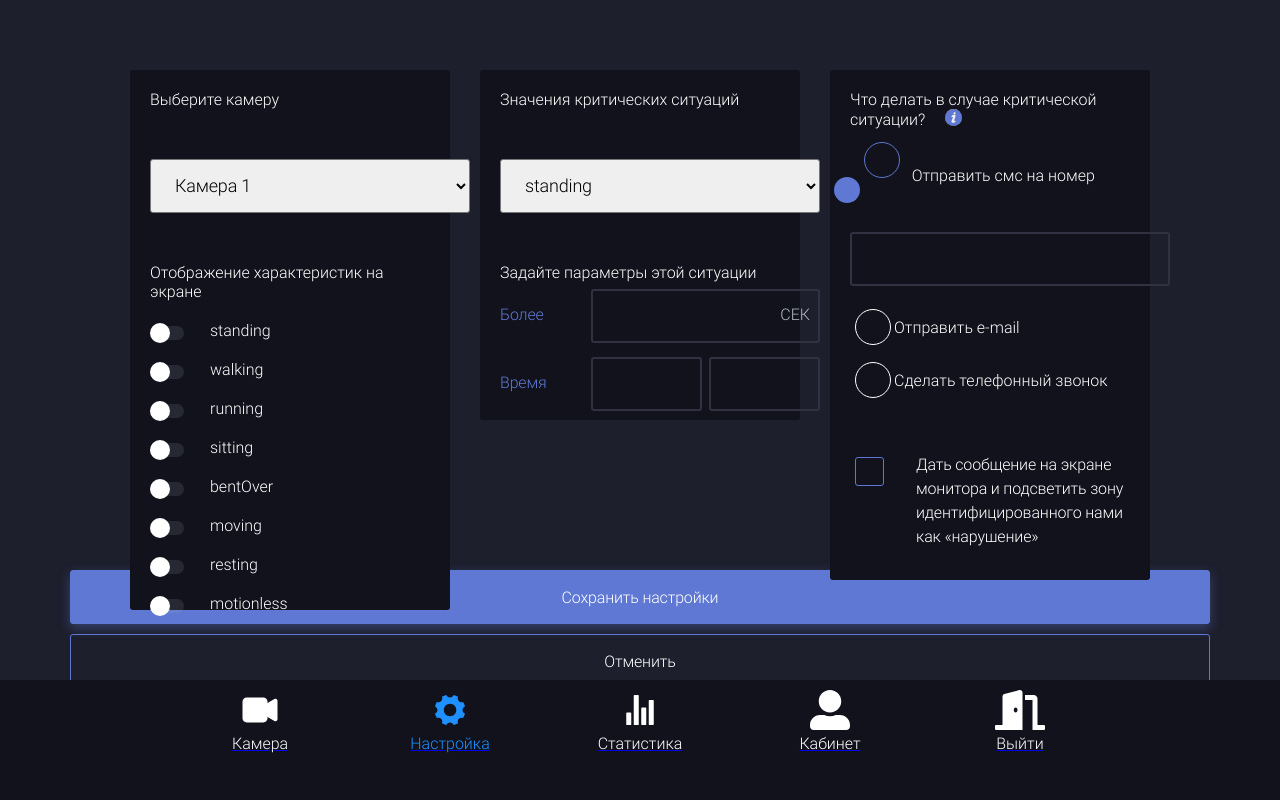
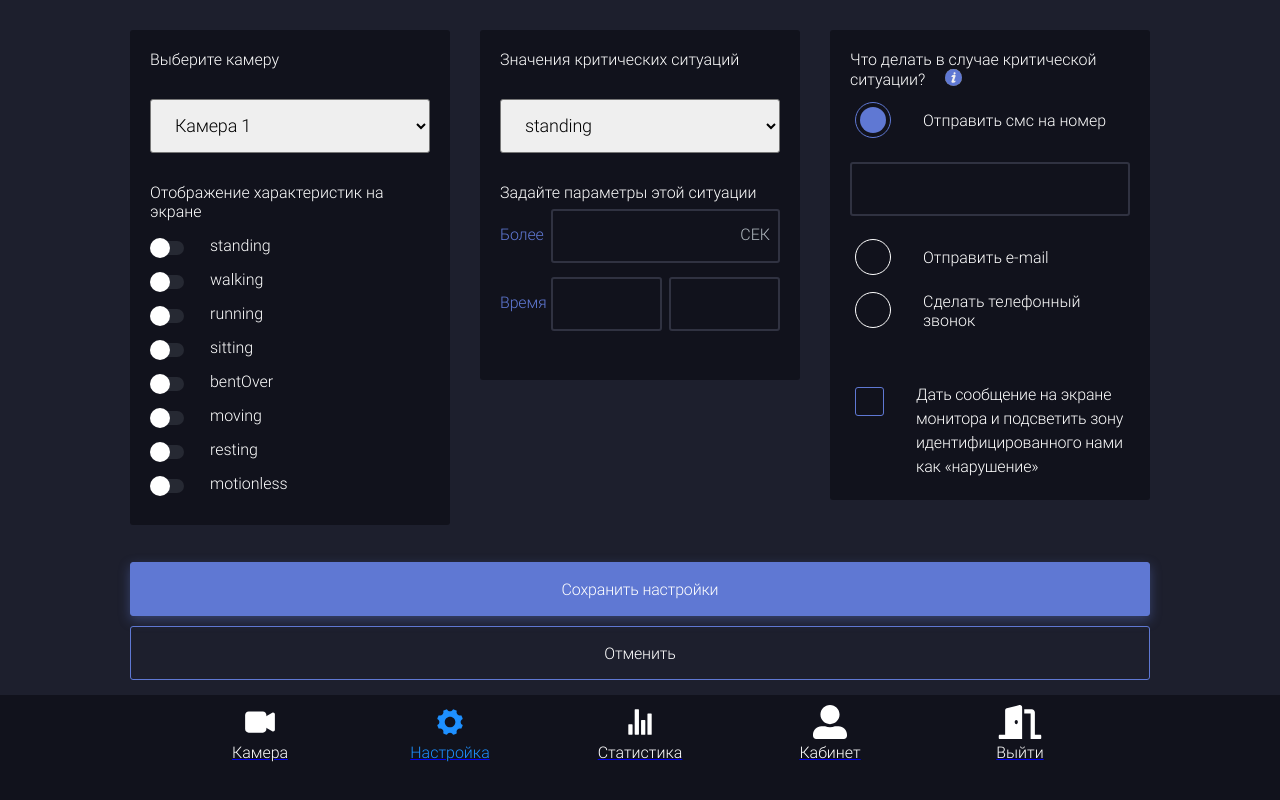
Before and after one commit to serg27makar/camera, a React (Create React App) app: page /settings in a window 1280 px wide. Built offline with nearby package versions, Linux system fonts and the light colour scheme.

Commit message:
styles fix

```diff
--- a/src/acess/css/modal.css
+++ b/src/acess/css/modal.css
@@ -43,6 +43,7 @@
     margin: auto;
     font-size: 20px;
     font-weight: bold;
+    cursor: pointer;
 }
 .warningText {
     color: red;
--- a/src/acess/css/settings.css
+++ b/src/acess/css/settings.css
@@ -7,9 +7,9 @@
 }
 .settingsBlock {
     width: 320px;
-    height: 540px;
+    height: 495px;
     background: rgba(17, 18, 28, 1);
-    margin: 70px 15px;
+    margin: 30px 15px;
     padding: 20px;
     border-radius: 3px;
 }
@@ -17,7 +17,7 @@
     color: white;
     display: flex;
     justify-content: center;
-    height: 70vh;
+    height: 69vh;
 }
 .chooseCamera {
 
@@ -27,13 +27,13 @@
 }
 .caseEmergency {
     position: relative;
-    height: 510px;
+    height: 470px;
 }
 .inputBlock {
-    width: 320px;
+    width: 280px;
     height: 54px;
     outline: none;
-    margin: 50px 0;
+    margin: 30px 0;
     font-size: 18px;
     line-height: 21px;
     letter-spacing: -0.01em;
@@ -53,7 +53,7 @@
     position: relative;
     background: rgba(163, 171, 182, 0.15);
     border-radius: 20px;
-    margin: 25px 0 0 0;
+    margin: 20px 0 0 0;
 }
 input[type="checkbox"] + span.toggle {
     position: absolute;
@@ -77,7 +77,7 @@ span.checkboxText {
 
 
 .valueBlock {
-    width: 320px;
+    width: 280px;
     height: 125px;
 }
 .labelText {
@@ -169,10 +169,10 @@ input[type=radio]:checked + span {
 }
 .textReact {
     text-align: left;
-    width: 248px;
+    width: 207px;
 }
 .phoneEmergency {
-    width: 320px;
+    width: 280px;
     height: 54px;
     border: 2px solid #303241;
     box-sizing: border-box;
@@ -224,7 +224,7 @@ input[type="checkbox"]:checked + span.violationMessageCheckboxToggle  	{
 
 .formButtonBlock {
     display: block;
-    width: 1140px;
+    width: 1020px;
     margin: auto;
 }
 .settingsButton {
--- a/src/acess/css/toolBar.css
+++ b/src/acess/css/toolBar.css
@@ -1,7 +1,7 @@
 .toolBar {
     background: #11121c;
     width: 100%;
-    height: 120px;
+    height: 105px;
     display: flex;
     justify-content: center;
     position: absolute;
--- a/src/acess/resource/camerasArr.js
+++ b/src/acess/resource/camerasArr.js
@@ -19,7 +19,7 @@ const camerasArr = [
         cameraName: "Camera 2",
         cameraUrl: "./image/images1.jpg",
         peopleState: {
-            standing: 10,
+            standing: 11,
             walking: 20,
             running: 3,
             sitting: 400,
@@ -33,7 +33,7 @@ const camerasArr = [
         cameraName: "Camera 3",
         cameraUrl: "./image/images2.jpg",
         peopleState: {
-            standing: 10,
+            standing: 12,
             walking: 20,
             running: 3,
             sitting: 400,
@@ -47,7 +47,7 @@ const camerasArr = [
         cameraName: "Camera 4",
         cameraUrl: "./image/images3.jpg",
         peopleState: {
-            standing: 10,
+            standing: 13,
             walking: 20,
             running: 3,
             sitting: 400,
@@ -61,7 +61,7 @@ const camerasArr = [
         cameraName: "Camera 5",
         cameraUrl: "./image/images4.jpg",
         peopleState: {
-            standing: 10,
+            standing: 14,
             walking: 20,
             running: 3,
             sitting: 400,
@@ -75,7 +75,7 @@ const camerasArr = [
         cameraName: "Camera 6",
         cameraUrl: "./image/images0.jpg",
         peopleState: {
-            standing: 10,
+            standing: 15,
             walking: 20,
             running: 3,
             sitting: 400,
@@ -89,7 +89,7 @@ const camerasArr = [
         cameraName: "Camera 7",
         cameraUrl: "./image/images1.jpg",
         peopleState: {
-            standing: 10,
+            standing: 16,
             walking: 20,
             running: 3,
             sitting: 400,
--- a/src/components/Cameraview.js
+++ b/src/components/Cameraview.js
@@ -27,6 +27,9 @@ class CameraView extends React.Component {
                 ...this.state,
                 isViewEmpty: this.props.isViewEmpty,
             })
+        }
+        if (prevProps.item !== this.props.item) {
+            this.peopleBar();
         }
     }
 
@@ -59,8 +62,10 @@ class CameraView extends React.Component {
                 <div className="cameraView">
                     <div className="addCameraButtonWrap" onClick={() => this.props.openAddCameraModalFunction()}>
                         <div className="addCameraButton">
-                            <div className="plusButton">+</div>
-                            <div className="textButton">Добавить камеру</div>
+                            <div className="addBtnBlock">
+                                <div className="plusButton">+</div>
+                                <div className="textButton">Добавить камеру</div>
+                            </div>
                         </div>
                     </div>
                 </div>
@@ -69,13 +74,17 @@ class CameraView extends React.Component {
             return (
                 <div className="cameraView">
                     <div className="wrapTitleCamera">
-                        <div className="titleCamera">
+                        <div className={"titleCamera " + this.props.size}>
                             <span>{this.props.item.cameraName}</span>
                         </div>
                     </div>
                     <div className="btnOptionBlockWrap">
-                        <div className="btnOptionBlock editBtn">o</div>
-                        <div className="btnOptionBlock removeBtn" onClick={() => this.removeCamera(this.props.item)}>x</div>
+                        <div className={"btnOptionBlock " + this.props.size}>
+                            <img className={"btnOptionImg " + this.props.size} src="./image/pen.svg"/>
+                        </div>
+                        <div className={"btnOptionBlock " + this.props.size} onClick={() => this.removeCamera(this.props.item)}>
+                            <span className={"removeCameraBtn " + this.props.size}>+</span>
+                        </div>
                     </div>
                     <img className="imageCamera" src={this.props.item.cameraUrl}/>
                     <div className="peopleStateBar">
```
